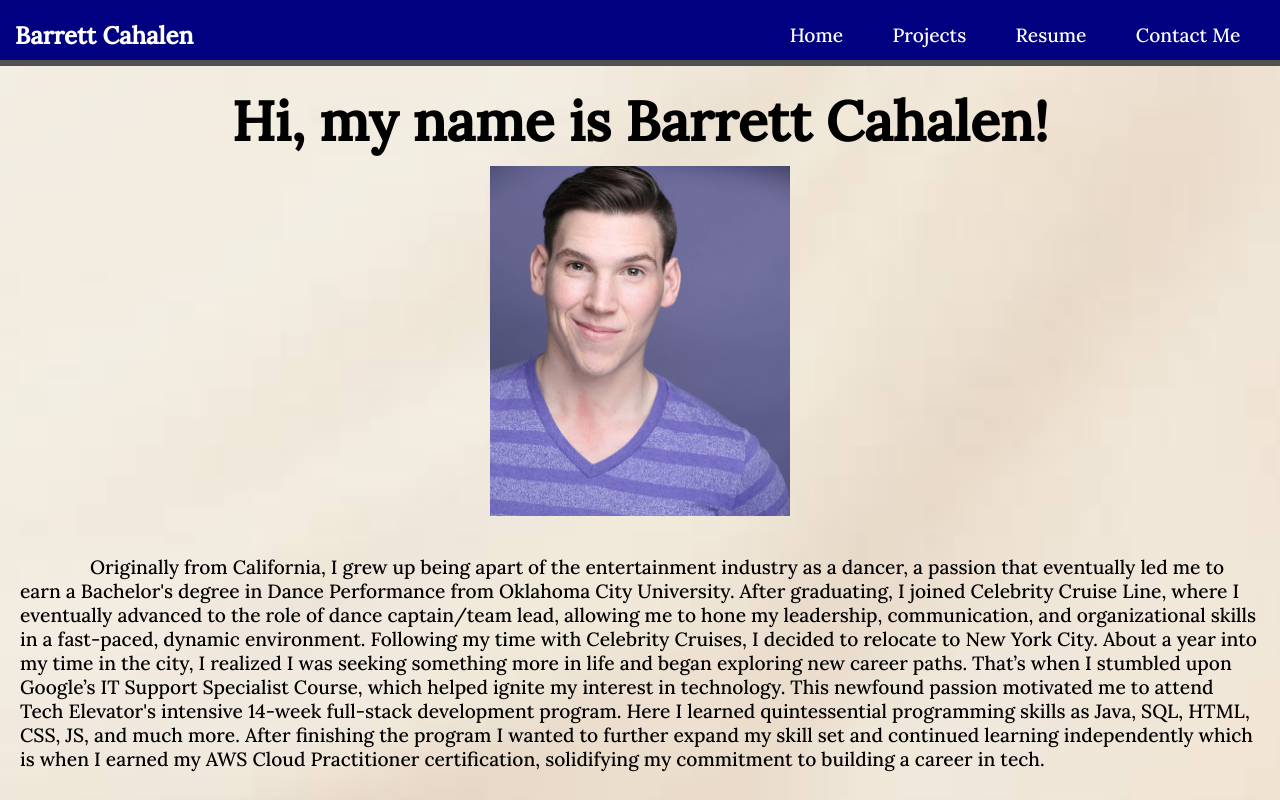
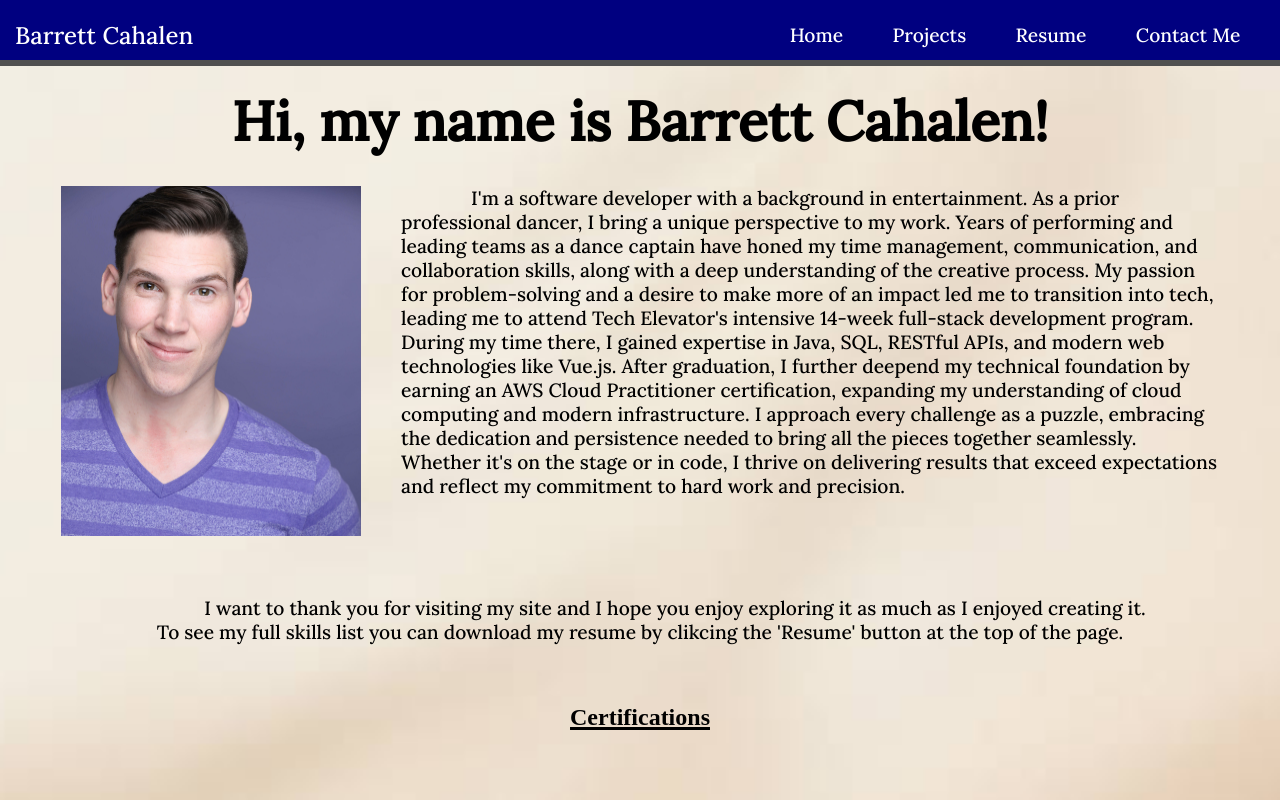
Before and after one commit to bpcahalen/Portfolio, a Vue app: page / in a window 1280 px wide. Shown: the top 800 px of the page. Built offline with nearby package versions, Linux system fonts and the light colour scheme.

Commit message:
changed home page layout and intro

```diff
--- a/src/App.vue
+++ b/src/App.vue
@@ -9,7 +9,7 @@
   <div id="top">
     <header>
       <div class="navigation">
-        <h2 class="name">Barrett Cahalen</h2>
+        <router-link to="/" class="name">Barrett Cahalen</router-link>
         <nav class="menu">
           <router-link to="/" class="routing">Home</router-link>
           <router-link to="/projects" class="routing">Projects</router-link>
@@ -180,7 +180,10 @@ header {
 .name {
   color: white;
   font-family: "Lora", serif;
-  cursor: default;
+  cursor: pointer;
+  text-decoration: none;
+  font-size: 24px;
+  margin: 19.92px 0;
 }
 
 .routing {
--- a/src/components/scrollButton.vue
+++ b/src/components/scrollButton.vue
@@ -21,7 +21,7 @@ export default{
     },
     methods: {
         handleScroll(){
-            if(window.scrollY > 500){
+            if(window.scrollY > 600){
                 this.visible = true;
             } else{
                 this.visible = false;
--- a/src/views/HomeView.vue
+++ b/src/views/HomeView.vue
@@ -2,18 +2,16 @@
   <div class="home" >
     <div class="introPart">
       <h1 class="introName">Hi, my name is Barrett Cahalen!</h1>
-      <img src="../images/businessPhoto2.jpg" class="headshot1">
       <div class="intoTech">
+        <img src="../images/businessPhoto2.jpg" class="headshot1">
       <p class="introPt2">
-        Originally from California, I grew up being apart of the entertainment industry as a dancer, a passion that eventually led me to earn a Bachelor's degree in Dance Performance from Oklahoma City University.
-        After graduating, I joined Celebrity Cruise Line, where I eventually advanced to the role of dance captain/team lead, allowing me to hone my leadership, communication, and organizational skills in a fast-paced, dynamic environment.
-
-        Following my time with Celebrity Cruises, I decided to relocate to New York City.
-        About a year into my time in the city, I realized I was seeking something more in life and began exploring new career paths.
-        That’s when I stumbled upon Google’s IT Support Specialist Course, which helped ignite my interest in technology.
-        This newfound passion motivated me to attend Tech Elevator's intensive 14-week full-stack development program.
-        Here I learned quintessential programming skills as Java, SQL, HTML, CSS, JS, and much more.
-        After finishing the program I wanted to further expand my skill set and continued learning independently which is when I earned my AWS Cloud Practitioner certification, solidifying my commitment to building a career in tech.
+        I'm a software developer with a background in entertainment. As a prior professional dancer, I bring a unique perspective to my work.
+        Years of performing and leading teams as a dance captain have honed my time management, communication, and collaboration skills, along with a deep understanding of the creative process.
+        My passion for problem-solving and a desire to make more of an impact led me to transition into tech, leading me to attend Tech Elevator's intensive 14-week full-stack development program.
+        During my time there, I gained expertise in Java, SQL, RESTful APIs, and modern web technologies like Vue.js.
+        After graduation, I further deepend my technical foundation by earning an AWS Cloud Practitioner certification, expanding my understanding of cloud computing and modern infrastructure.
+        I approach every challenge as a puzzle, embracing the dedication and persistence needed to bring all the pieces together seamlessly.
+        Whether it's on the stage or in code, I thrive on delivering results that exceed expectations and reflect my commitment to hard work and precision.
       </p>
     </div>
     <p class="intro"> I want to thank you for visiting my site and I hope you enjoy exploring it as much as I enjoyed creating it.
@@ -101,6 +99,12 @@ import IT from "../../public/Coursera LHS5B98WGRQG.pdf";
   text-align: center;
 }
 
+.introPt2{
+  width: 66%;
+  height: 350px;
+  margin: 0;
+}
+
 .introName{
   margin: 0 0 10px 0;
   padding: 20px 0 0 0;
@@ -111,10 +115,12 @@ import IT from "../../public/Coursera LHS5B98WGRQG.pdf";
 
 .intoTech{
   margin: 0;
-  padding: 20px 20px 0 20px;
+  padding: 20px 20px 40px 20px;
   font-size: larger;
   font-family: "Lora", serif;
   text-indent: 70px;
+  display: flex;
+  justify-content: space-evenly;
 }
 
 .headshot1{
```
